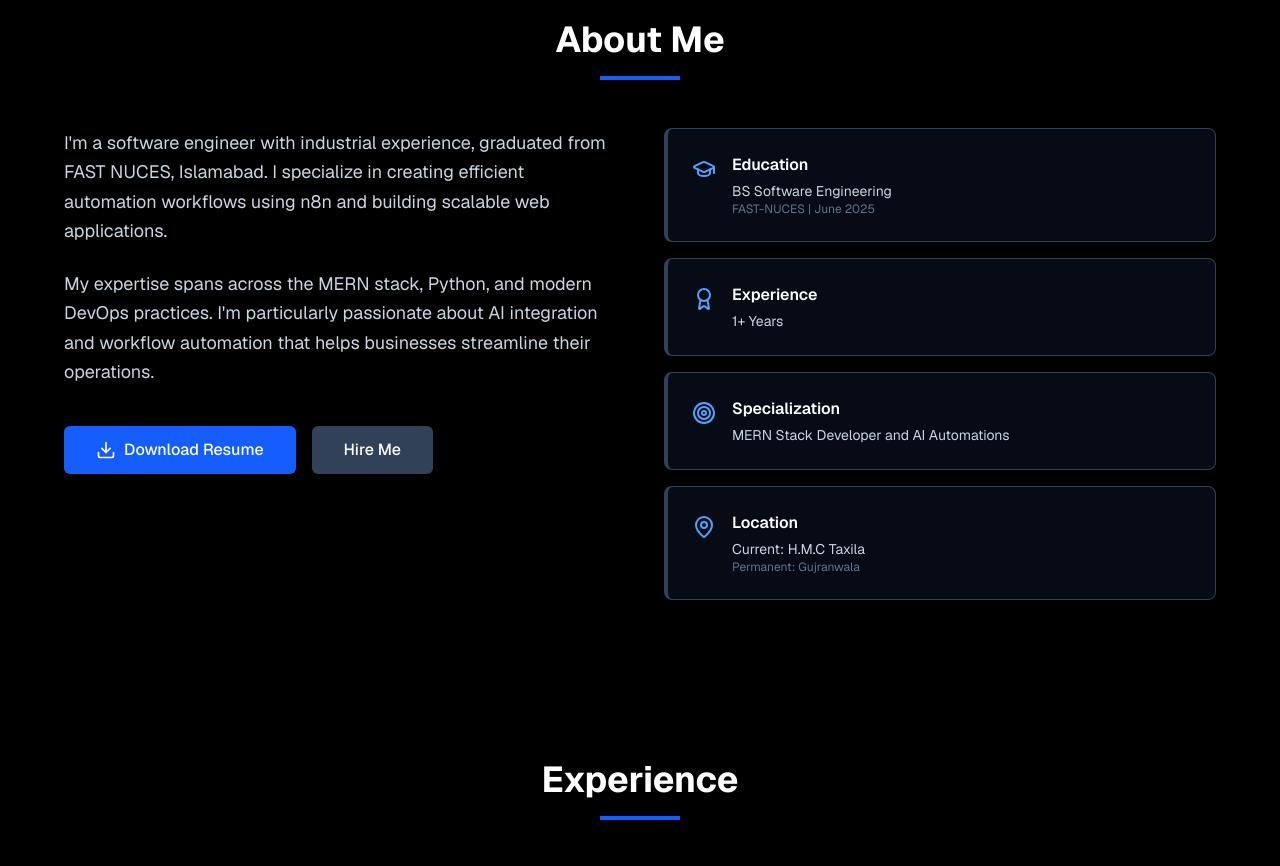
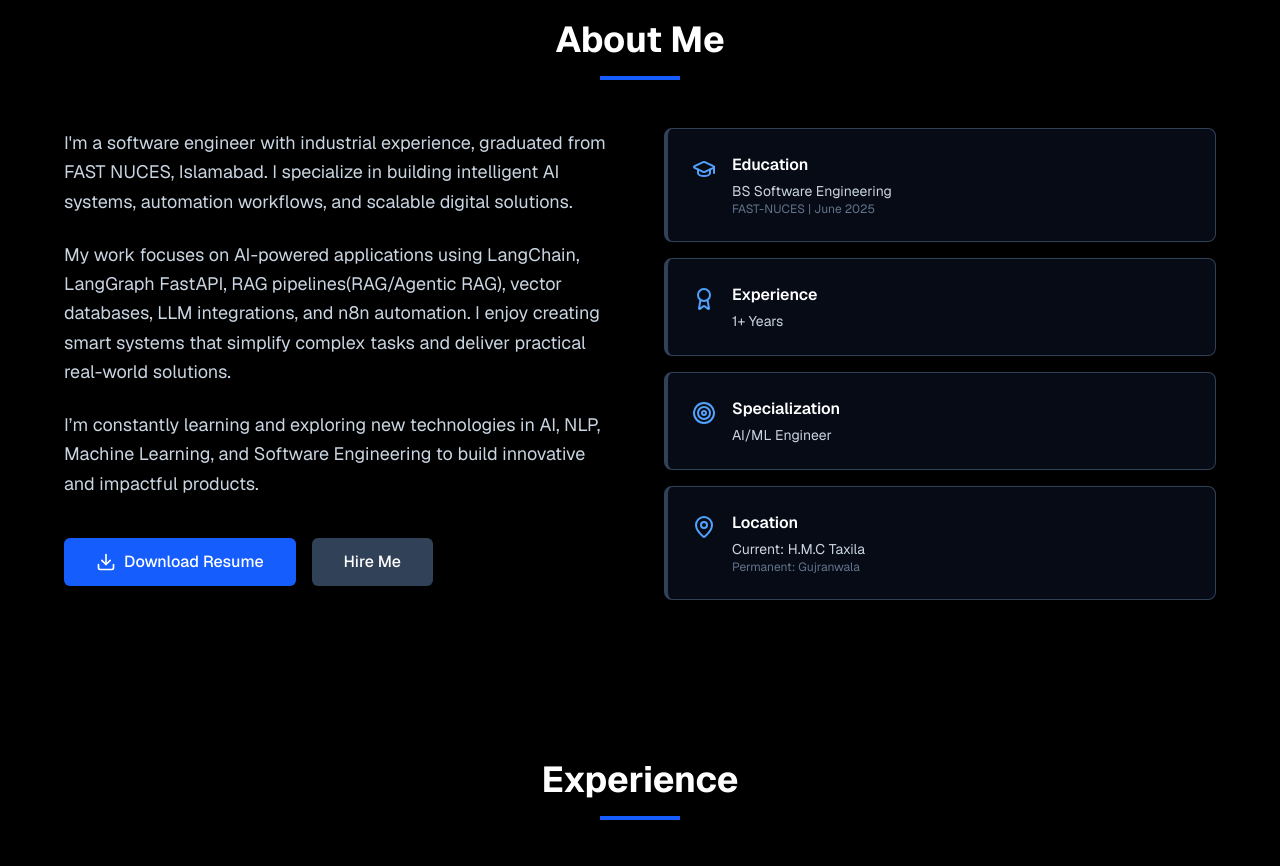
Before and after one commit to aetzaz63/Aetzaz, a Next.js app: page / in a window 1280 px wide. Shown: the part 860-1726 px from the top of the page. Built offline with nearby package versions, Linux system fonts and the light colour scheme.

Commit message:
update about section

```diff
--- a/components/sections/About.tsx
+++ b/components/sections/About.tsx
@@ -20,7 +20,7 @@ export function About() {
     {
       icon: Target,
       title: 'Specialization',
-      content: 'MERN Stack Developer and AI Automations',
+      content: 'AI/ML Engineer  ',
       subtitle: null,
     },
     {
@@ -44,10 +44,14 @@ export function About() {
         <div className="grid lg:grid-cols-2 gap-12 items-start">
           <div className="space-y-6">
             <p className="text-lg text-slate-700 dark:text-slate-300 leading-relaxed">
-              I'm a software engineer with industrial experience, graduated from FAST NUCES, Islamabad. I specialize in creating efficient automation workflows using n8n and building scalable web applications.
+              I'm a software engineer with industrial experience, graduated from FAST NUCES, Islamabad. I specialize in building intelligent AI systems, automation workflows, and scalable digital solutions.
             </p>
             <p className="text-lg text-slate-700 dark:text-slate-300 leading-relaxed">
-              My expertise spans across the MERN stack, Python, and modern DevOps practices. I'm particularly passionate about AI integration and workflow automation that helps businesses streamline their operations.
+              My work focuses on AI-powered applications using LangChain, LangGraph FastAPI, RAG pipelines(RAG/Agentic RAG), vector databases, LLM integrations, and n8n automation. I enjoy creating smart systems that simplify complex tasks and deliver practical real-world solutions.
+            </p>
+
+            <p className="text-lg text-slate-700 dark:text-slate-300 leading-relaxed">
+             I’m constantly learning and exploring new technologies in AI, NLP, Machine Learning, and Software Engineering to build innovative and impactful products.
             </p>
 
             <div className="flex flex-wrap gap-4 pt-4">
```
